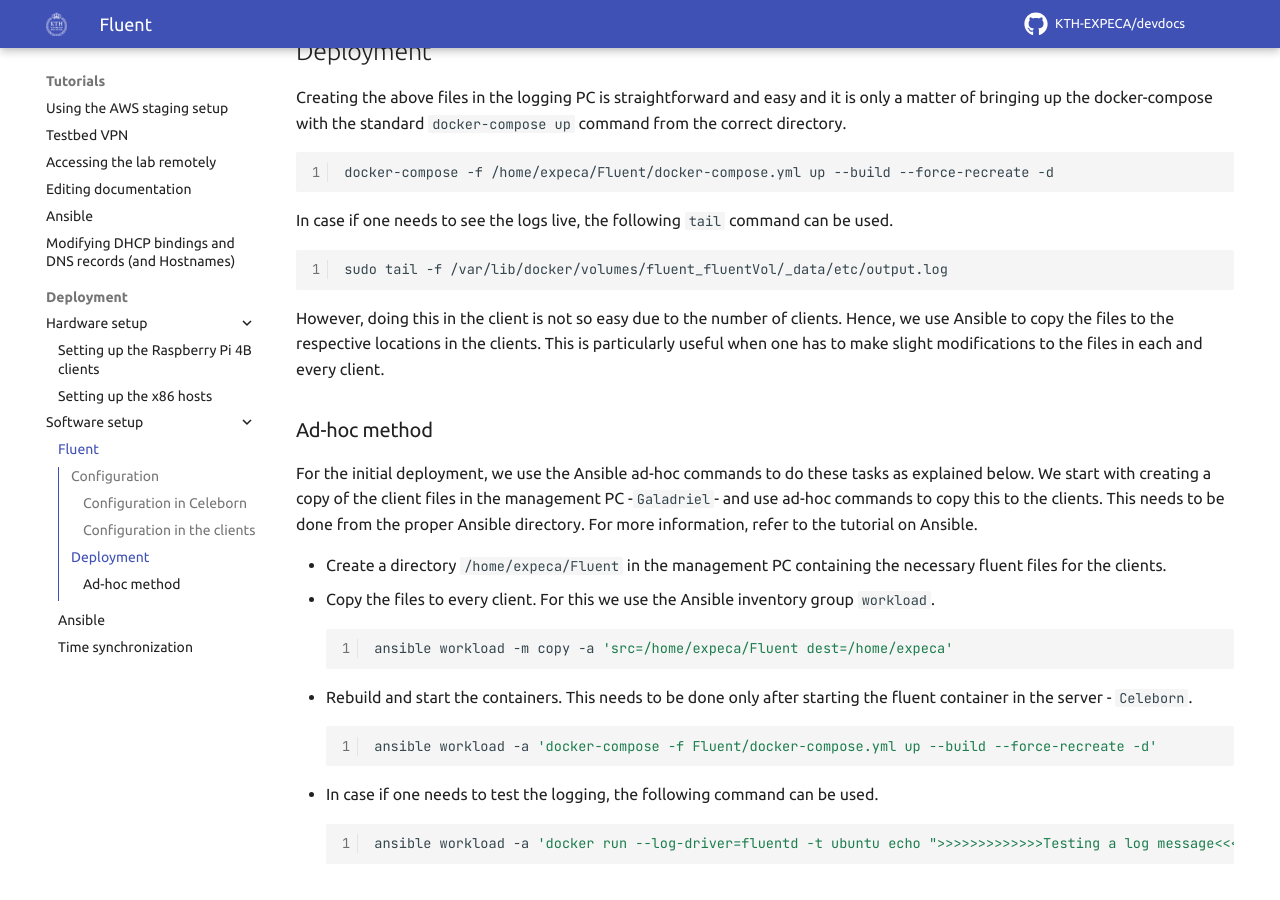
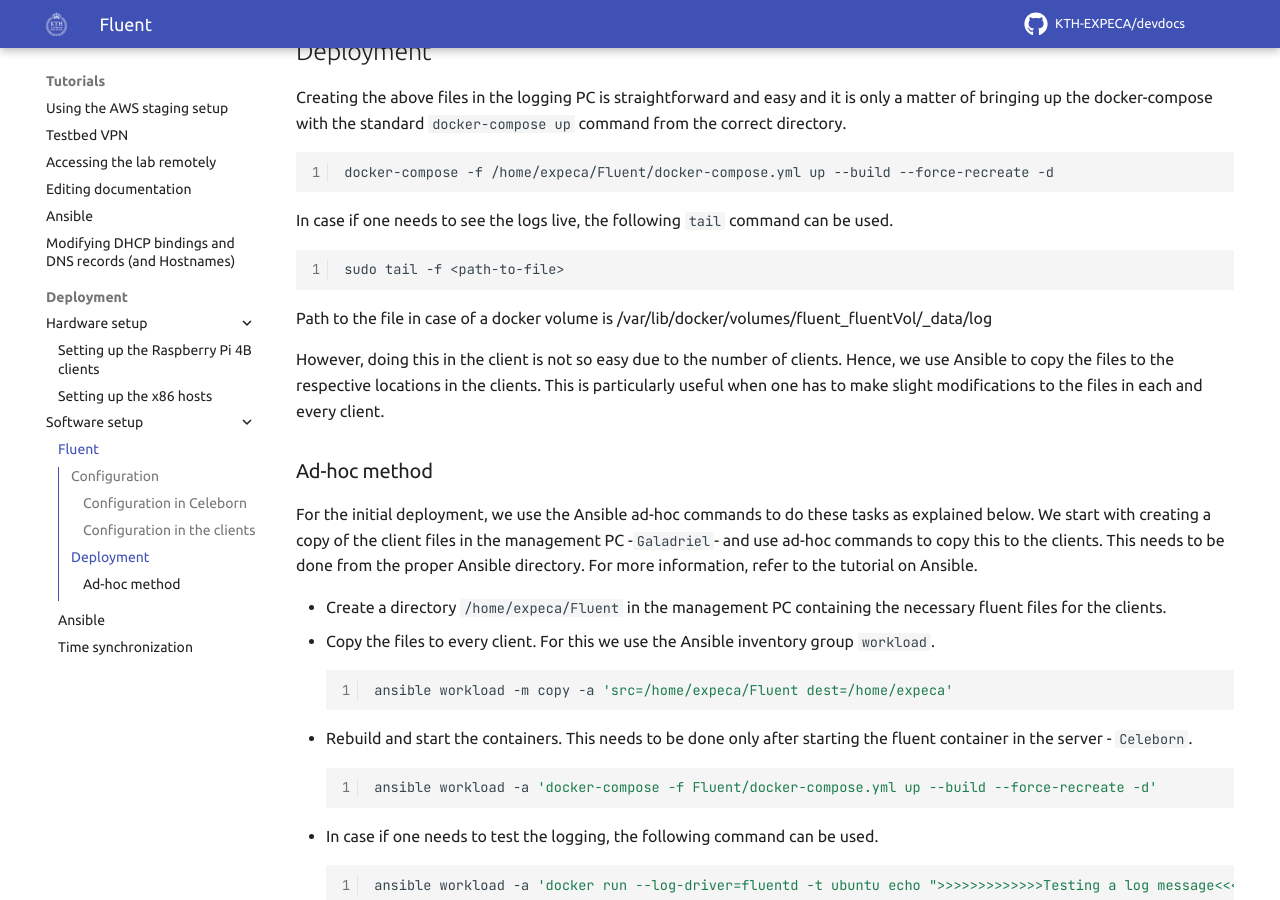
Before and after one commit to KTH-EXPECA/devdocs, an MkDocs documentation site: the page built from docs/tutorials/deployment/software_setup/Fluent.md, in a window 1280 px wide and 900 px high, scrolled down 3888 px. Built offline with MkDocs 1.6.1 and Material for MkDocs 9.7.7, drawn with Linux system fonts in a browser that asks for light colours; comment, search, counter and statistics services are not loaded.

Commit message:
Update Fluent.md

`````diff
--- a/docs/tutorials/deployment/software_setup/Fluent.md
+++ b/docs/tutorials/deployment/software_setup/Fluent.md
@@ -183,8 +183,10 @@ docker-compose -f /home/expeca/Fluent/docker-compose.yml up --build --force-recr
 ````
 In case if one needs to see the logs live, the following `tail` command can be used.
 ```` bash
-sudo tail -f /var/lib/docker/volumes/fluent_fluentVol/_data/etc/output.log
+sudo tail -f <path-to-file>
 ````
+Path to the file in case of a docker volume is /var/lib/docker/volumes/fluent_fluentVol/_data/log
+
 
 However, doing this in the client is not so easy due to the number of clients. Hence, we use Ansible to copy the files to the respective locations in the clients. This is particularly useful when one has to make slight modifications to the files in each and every client.
 
`````
